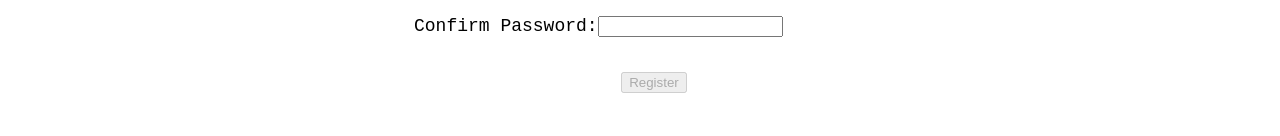
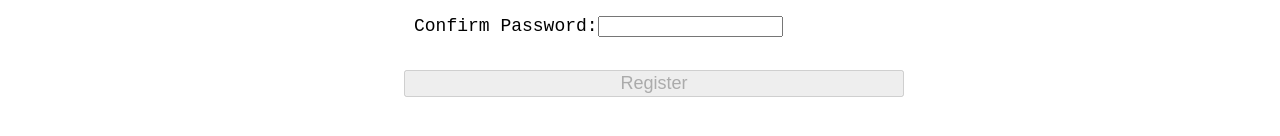
Before and after one commit to paigelayman/Bootcamp-Buddy-Frontend, a React (Create React App) app: page /register in a window 1280 px wide. Shown: the part 618-754 px from the top of the page. Built offline with nearby package versions, Linux system fonts and the light colour scheme; a web font is replaced by a local one.

Commit message:
updated button in register page

```diff
--- a/src/pages/Register.js
+++ b/src/pages/Register.js
@@ -105,7 +105,11 @@ const Register = () => {
     )
   }
 
-  let registerButtonRender = <button disabled>Register</button>
+  let registerButtonRender = (
+    <button disabled className="register-button">
+      Register
+    </button>
+  )
   if (
     formValues.firstName &&
     formValues.lastName &&
@@ -113,9 +117,13 @@ const Register = () => {
     formValues.password
   ) {
     if (isShowPassword) {
-      registerButtonRender = <button>Register</button>
+      registerButtonRender = (
+        <button className="register-button">Register</button>
+      )
     } else if (formValues.password === formValues.confirmPassword) {
-      registerButtonRender = <button>Register</button>
+      registerButtonRender = (
+        <button className="register-button">Register</button>
+      )
     }
   }
 
--- a/src/styles/App.css
+++ b/src/styles/App.css
@@ -150,3 +150,8 @@ ul{
   padding: 10px;
   font-size: 18px;
 }
+
+.register-button {
+  width: 100%;
+  font-size: 18px;
+}
```
